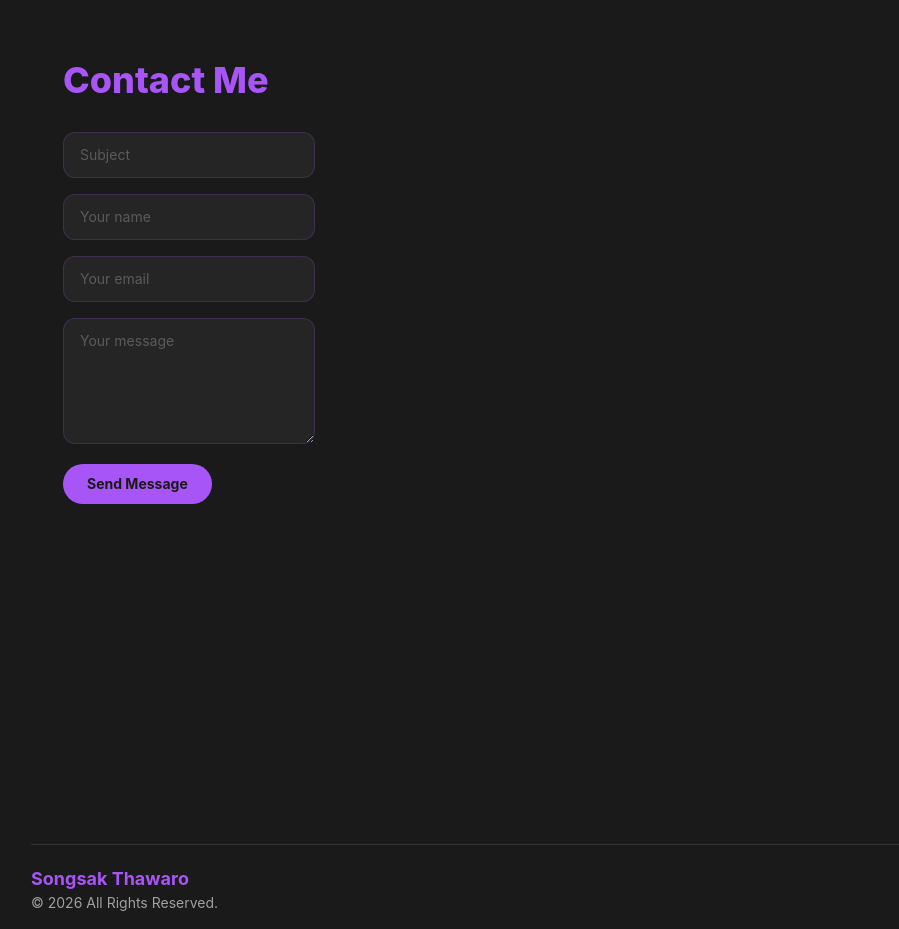
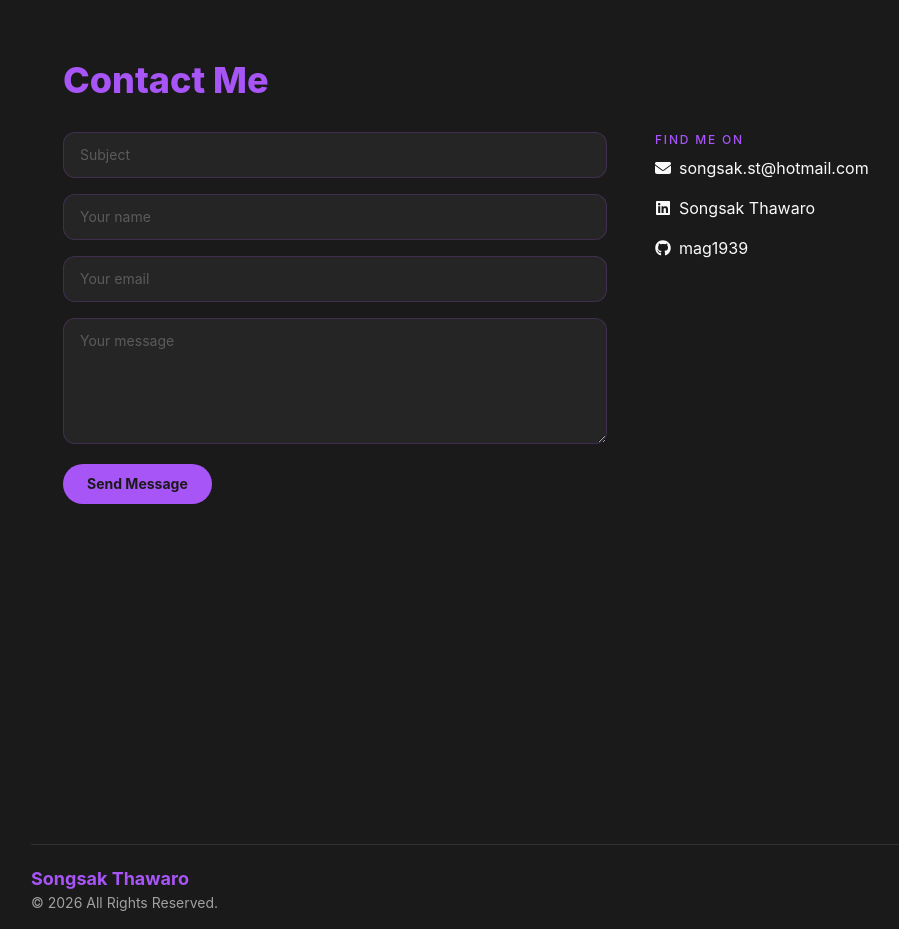
Before and after one commit to mag1939/my-portfolio-website-frontend, a React (Vite) app: page / in a window 1280 px wide. Shown: the part 3220-4149 px from the top of the page, without its empty margins (9-908 px from the left). Built offline with nearby package versions, Linux system fonts and the light colour scheme.

Commit message:
style: update Contact-Me layout

```diff
--- a/src/components/sections/ContactMe.tsx
+++ b/src/components/sections/ContactMe.tsx
@@ -1,3 +1,5 @@
+import { FaEnvelope, FaGithub, FaLinkedin } from "react-icons/fa6";
+
 function ContactMe() {
   return (
     <section id="contact" className="min-h-screen px-6 md:px-18 py-4">
@@ -6,7 +8,7 @@ function ContactMe() {
       </h2>
 
       <div className="flex flex-col md:flex-row gap-12">
-        <div className="flex flex-col gap-4 max-w-lg">
+        <div className="flex flex-col gap-4 flex-1">
           <input
             type="text"
             placeholder="Subject"
@@ -36,7 +38,27 @@ function ContactMe() {
           </div>
         </div>
 
-        <div className="flex flex-col gap-2">
+
+        <div className="flex flex-col text-brand-primary flex-1">
+
+          <p className="text-xs font-medium tracking-[0.15em] uppercase text-brand-secondary mb-2">
+            Find me on
+          </p>
+
+          <div className="flex flex-col gap-4">
+            <div className="flex gap-2 items-center">
+              <FaEnvelope/>
+              <a href="mailto:songsak.st@hotmail.com" className="hover:text-brand-secondary transition-colors">songsak.st@hotmail.com</a>
+            </div>
+            <div className="flex gap-2 items-center">
+              <FaLinkedin/>
+              <a href="https://www.linkedin.com/in/songsak-st-7b3a81184/" className="hover:text-brand-secondary transition-colors">Songsak Thawaro</a>
+            </div>
+            <div className="flex gap-2 items-center">
+              <FaGithub/>
+              <a href="https://github.com/mag1939" className="hover:text-brand-secondary transition-colors">mag1939</a>
+            </div>
+          </div>
 
         </div>
       </div>
```
